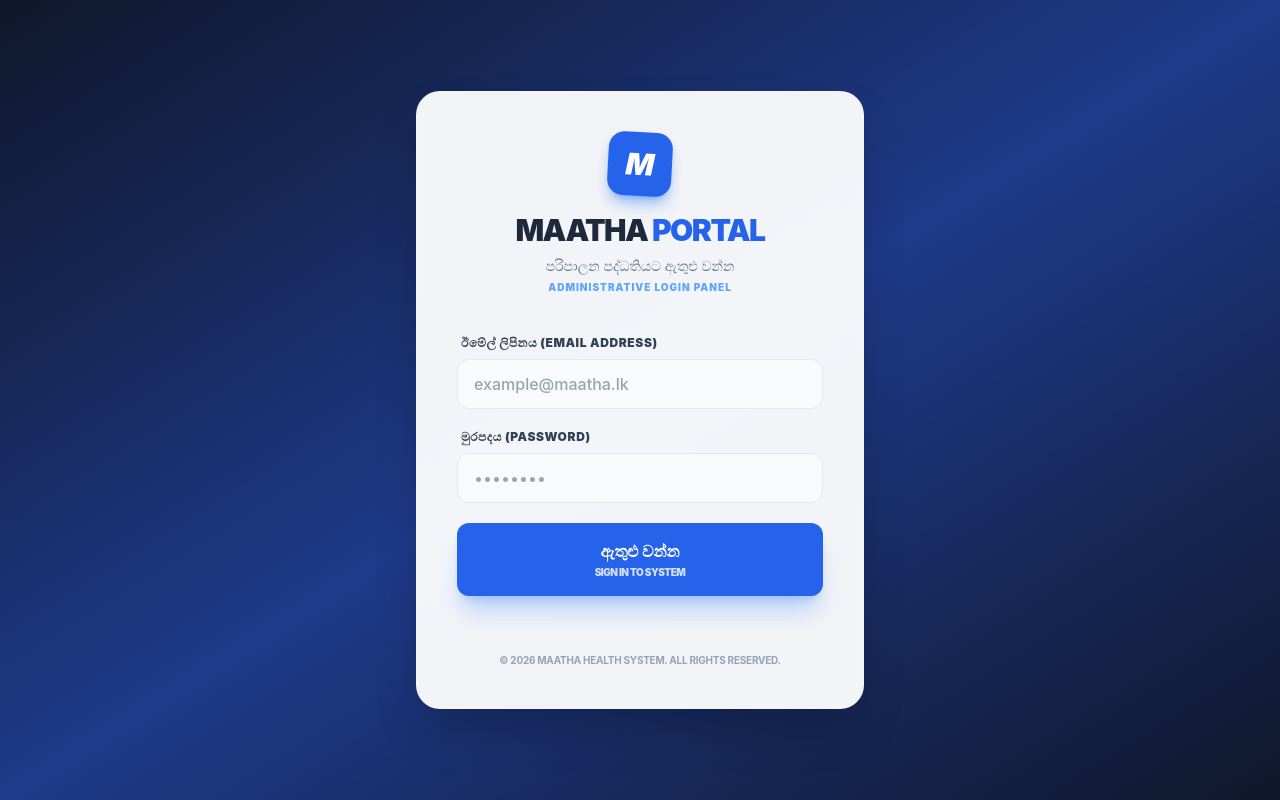
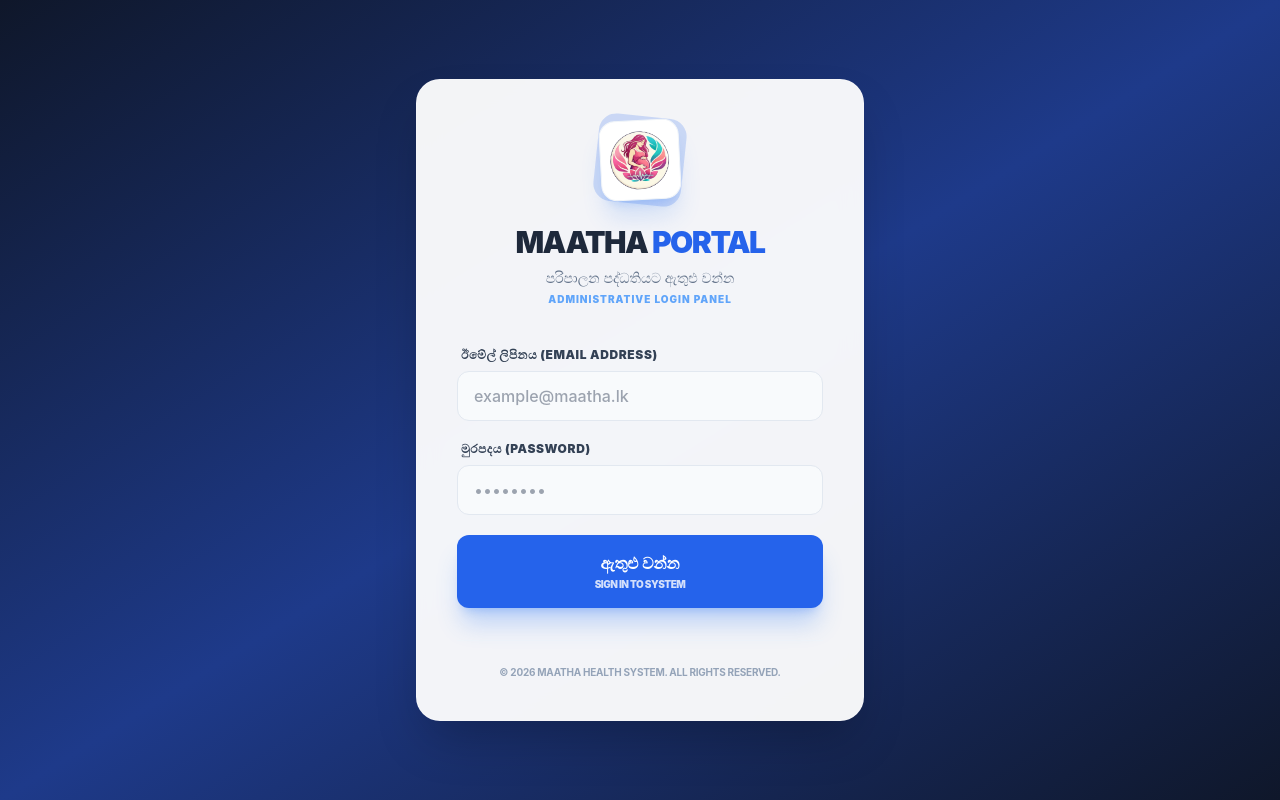
Before and after one commit to WAPunsisiYemaniPerera/Maatha-Web, a React (Create React App) app: page /login in a window 1280 px wide. Built offline with nearby package versions, Linux system fonts and the light colour scheme.

Commit message:
Implement a new login page with Firebase authentication, role-based redirection, and new logo assets.

```diff
--- a/src/pages/Login.jsx
+++ b/src/pages/Login.jsx
@@ -49,9 +49,17 @@ const Login = () => {
 
         {/* Logo/Header Section */}
         <div className="text-center mb-10">
-          <div className="bg-blue-600 w-16 h-16 rounded-2xl mx-auto flex items-center justify-center shadow-lg shadow-blue-500/50 mb-4 rotate-3">
-            <span className="text-white text-3xl font-black italic">M</span>
+          <div className="relative w-20 h-20 mx-auto mb-6">
+            <div className="absolute inset-0 bg-blue-600/20 rounded-2xl rotate-6 scale-110"></div>
+            <div className="relative w-full h-full bg-white rounded-2xl flex items-center justify-center shadow-xl shadow-blue-500/20 border border-slate-100 overflow-hidden transform transition-transform hover:rotate-0 -rotate-3">
+              <img
+                src="/logo512.png"
+                alt="Maatha Logo"
+                className="w-25 h-25 object-contain"
+              />
+            </div>
           </div>
+
           <h2 className="text-3xl font-black text-slate-800 tracking-tighter">
             MAATHA <span className="text-blue-600">PORTAL</span>
           </h2>
```
Also changed, not shown: public/logo192.png, public/logo512.png.
